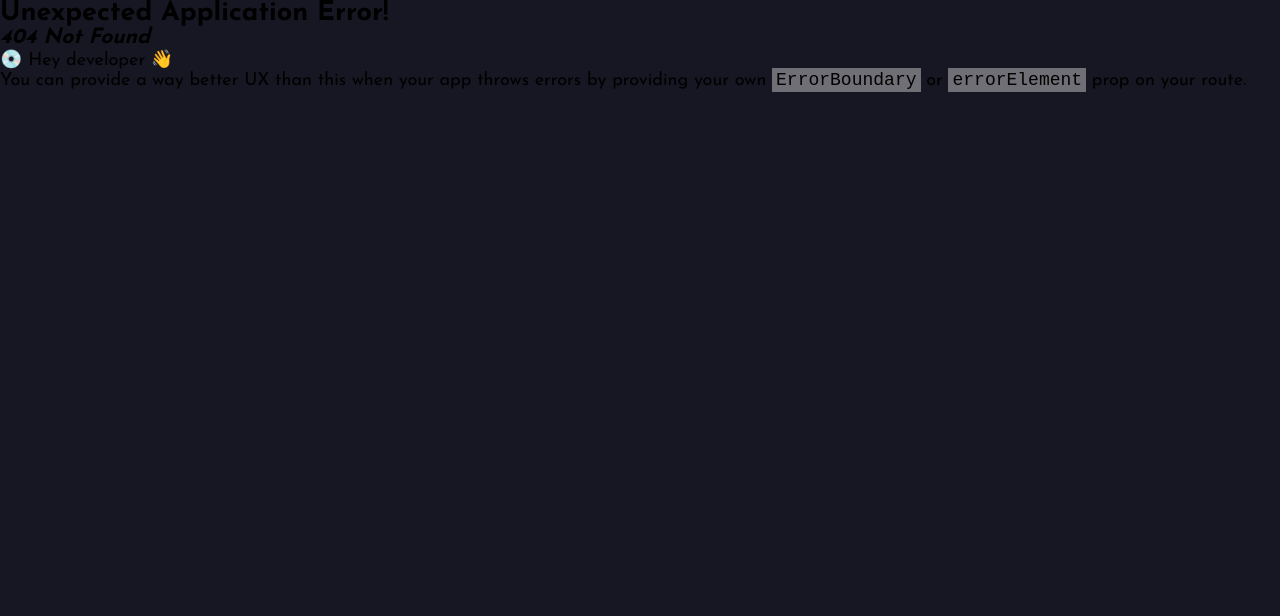
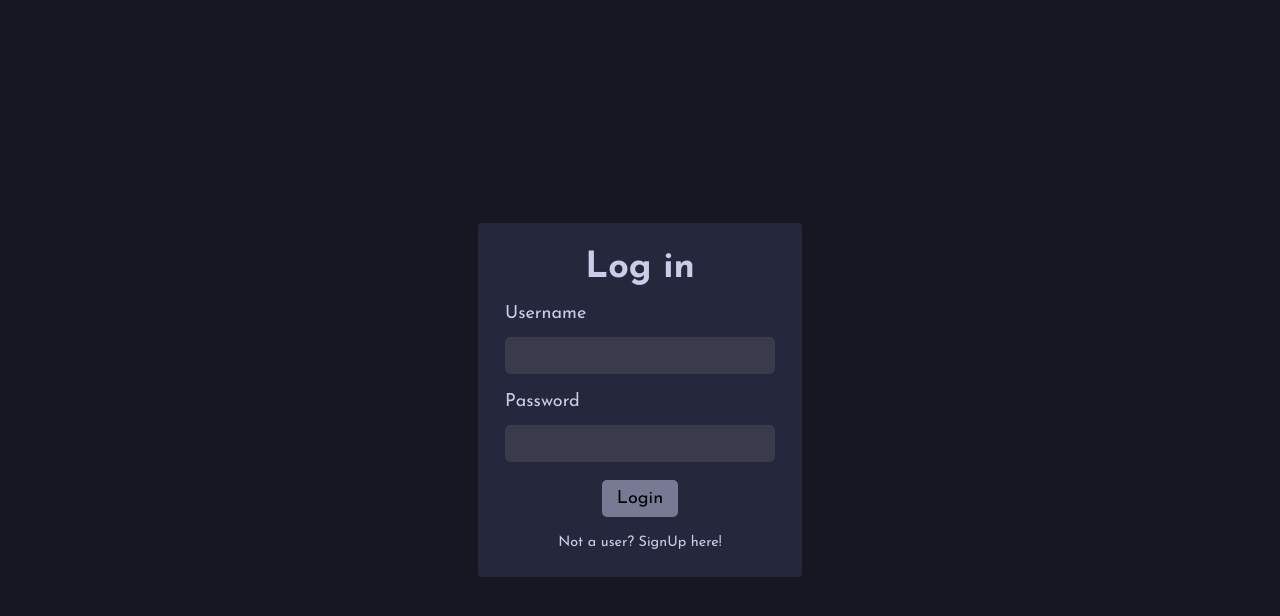
Before and after one commit to Ash6402/web_technologies_24, a React (Vite) app in the folder practice/react/todo-app/: page /auth/login in a window 1280 px wide. Before the commit this address had no page. Shown: the top 616 px of the page. Built offline with nearby package versions, Linux system fonts and the light colour scheme.

Commit message:
added a login page

```diff
--- a/practice/react/todo-app/src/index.css
+++ b/practice/react/todo-app/src/index.css
@@ -47,6 +47,17 @@ body{
 
 ul{
   list-style-type: none;
+}
+
+a{
+  text-decoration: none;
+  text-align: center;
+  font-size: 80%;
+  color: var(--d-light-grayish-blue);
+}
+
+a:hover{
+  text-decoration: underline;
 }
 
 .background-image{
--- /dev/null
+++ b/practice/react/todo-app/src/pages/auth/LoginPage.jsx
@@ -0,0 +1,25 @@
+import { Link } from "react-router-dom"
+
+export default function LoginPage(){
+
+
+    return (
+        <>
+            <div className="h-100 grid justify-center align-center">
+                <form className="wrapper pad-l grid">
+                    <h1 className="text-center">Log in</h1>
+                    <div className="form-field">
+                        <label htmlFor="username">Username</label>
+                        <input type="text" id="username" name="username" />
+                    </div>
+                    <div className="form-field">
+                        <label htmlFor="password">Password</label>
+                        <input type="password" id="password" name="password"/>
+                    </div>
+                    <button type="button" className="btn-primary">Login</button>
+                    <Link className="link" to="/auth/signup">Not a user? SignUp here!</Link>
+                </form>
+            </div>
+        </>
+    )
+}
--- a/practice/react/todo-app/src/pages/auth/SignupPage.jsx
+++ b/practice/react/todo-app/src/pages/auth/SignupPage.jsx
@@ -1,8 +1,9 @@
 import { useEffect, useRef, useState } from "react";
 import { confirmPassErrors, emailErrors, passwordErrors, usernameErrors } from "../../services/error-handling.service";
 import { signUp } from "../../services/http-auth.service";
+import { Link } from "react-router-dom";
 
-export default function SignUp(){
+export default function SignUpPage(){
     const btnRef = useRef();
     const emailRef = useRef();
     const usernameRef = useRef();
@@ -61,7 +62,7 @@ export default function SignUp(){
     return (
         <div className="h-100 grid justify-center align-center">
             <form className="wrapper pad-l grid">
-                <h1 className="text-center">SignUp</h1>
+                <h1 className="text-center">Sign up</h1>
                 <div className="form-field">
                     <label htmlFor="email">Email</label>
                     <input type="email" name="email" id="email"
@@ -107,6 +108,7 @@ export default function SignUp(){
                     className="btn-primary">
                     Signup
                 </button>
+                <Link to="/auth/login">Already a user? LogIn in here!</Link>
             </form>
         </div>
     )
```
Also changed, not shown: practice/react/todo-app/src/main.jsx (+15 -6 lines).
